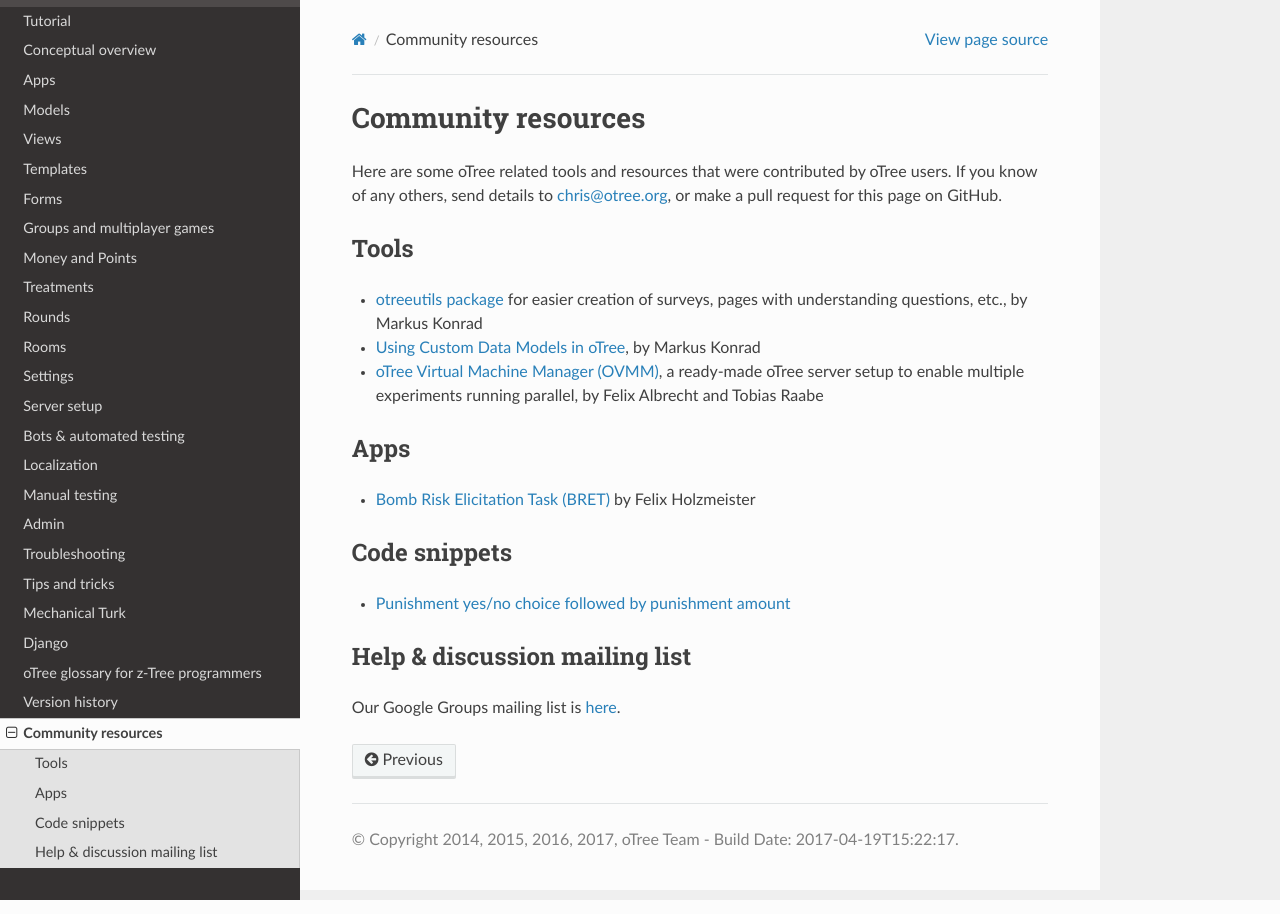
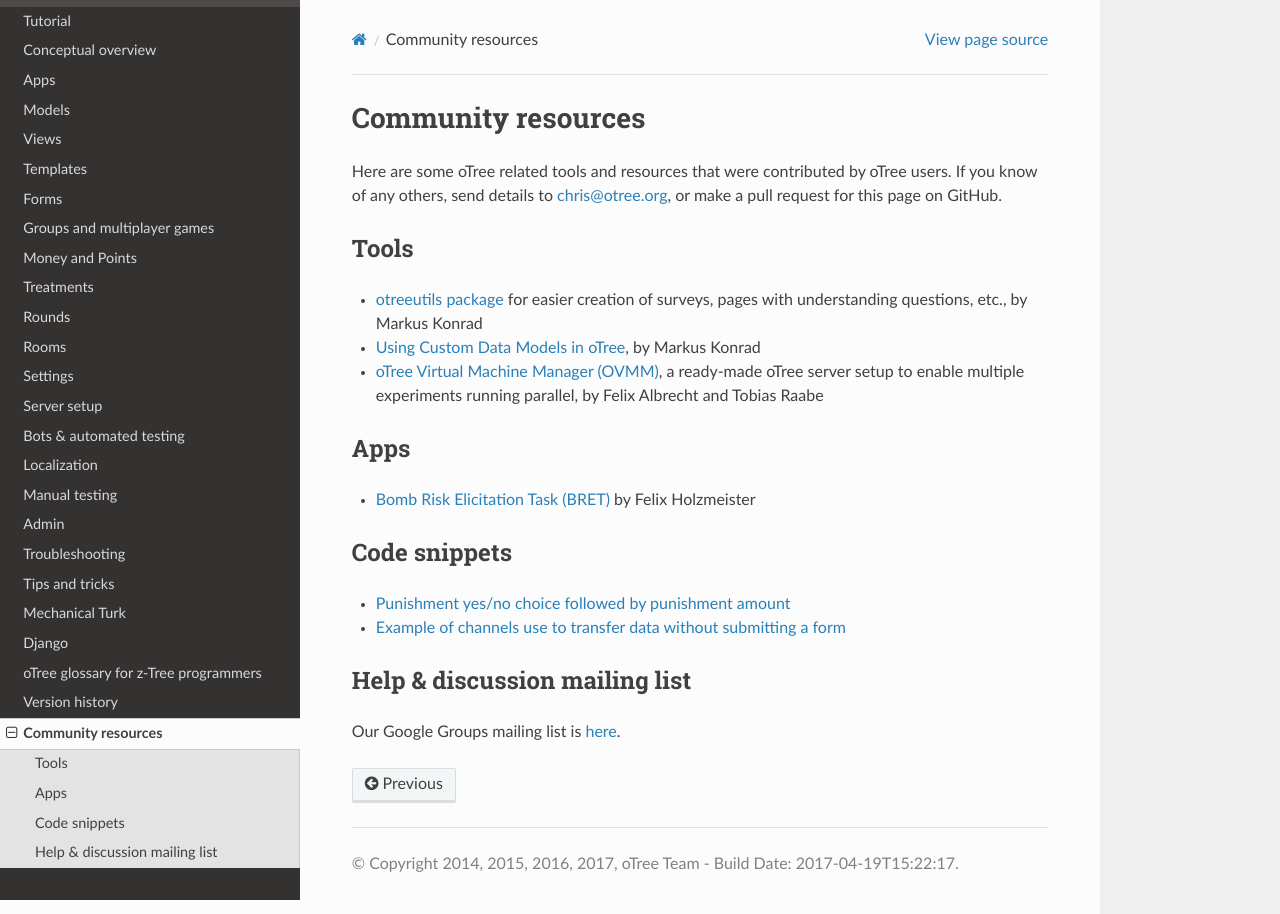
Before and after one commit to oTree-org/otree-docs, a Sphinx documentation site: the page built from source/community.rst, in a window 1280 px wide. Built offline with Sphinx 7.4.7 and the Read the Docs theme 2.0.0, drawn with Linux system fonts in a browser that asks for light colours.

Commit message:
adding channels snippet

```diff
--- a/source/community.rst
+++ b/source/community.rst
@@ -26,6 +26,7 @@
 -------------
 
 - `Punishment yes/no choice followed by punishment amount <https://github.com/chapkovski/yes-no-punishment>`__
+- `Example of channels use to transfer data without submitting a form  <https://github.com/chapkovski/miniebay>`__
 
 Help & discussion mailing list
 ------------------------------
```
